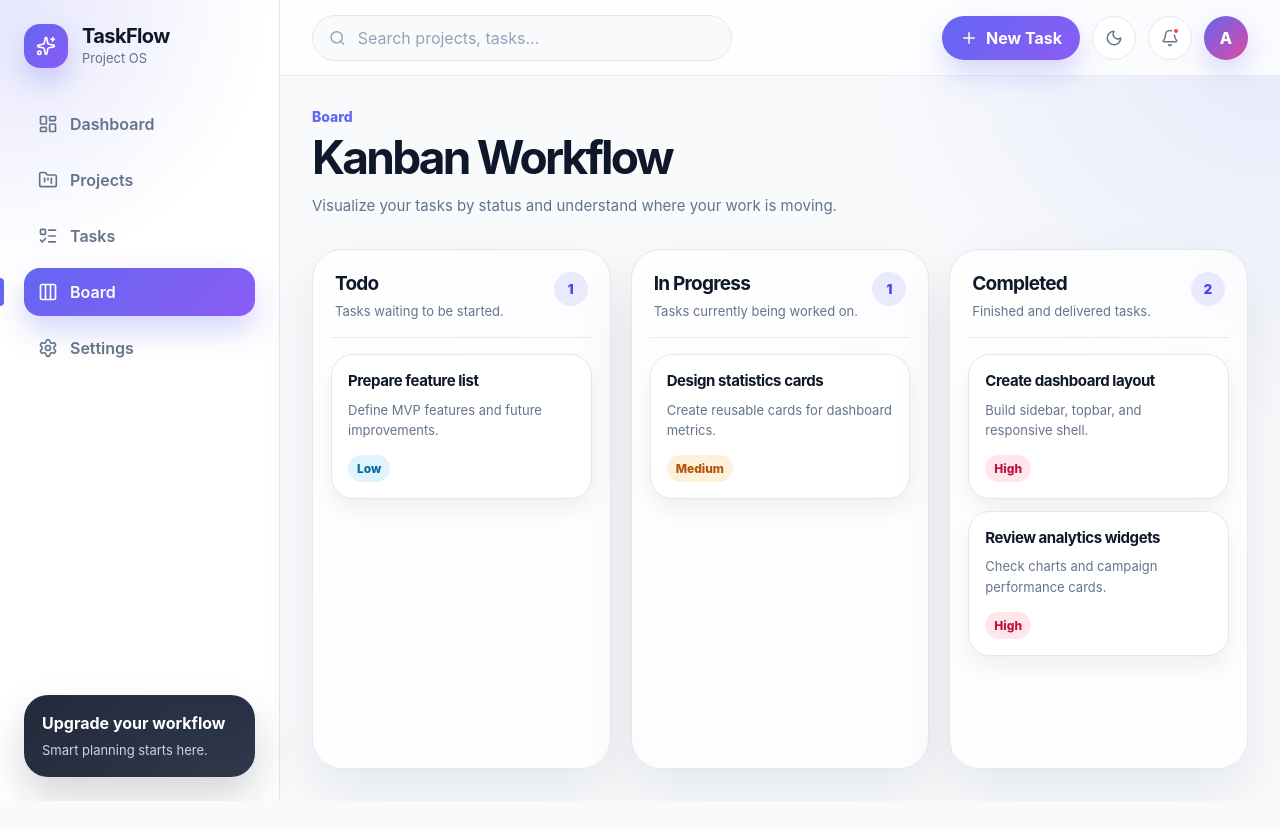
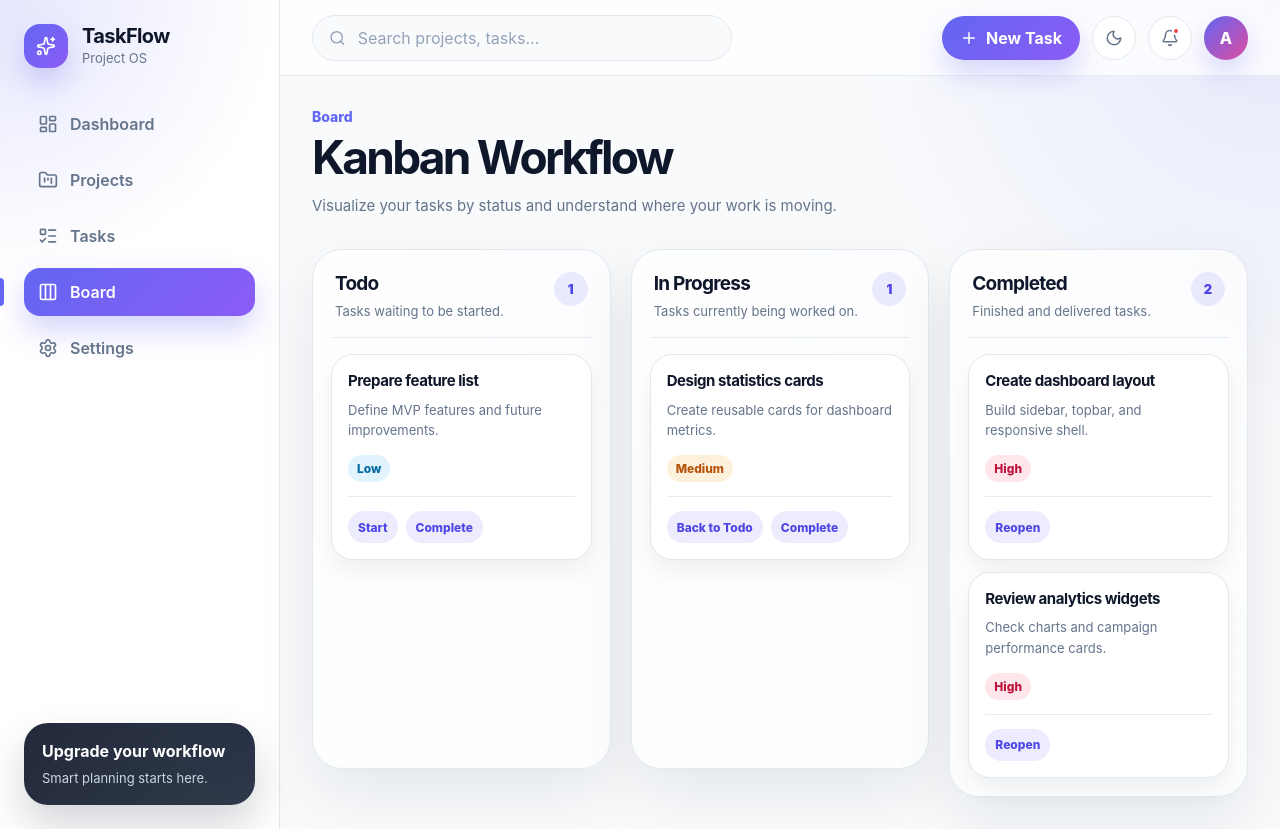
Before and after one commit to odaysaad2003-png/Task-flow-project, a React (Vite) app: page /board in a window 1280 px wide. Before the commit the page ends 801 px from the top, so only its background shows below. Built offline with nearby package versions, Linux system fonts and the light colour scheme.

Commit message:
feat: add board task status quick actions   task card action status

```diff
--- a/src/features/board/components/BoardColumn.jsx
+++ b/src/features/board/components/BoardColumn.jsx
@@ -1,7 +1,7 @@
 import BoardTaskCard from "../components/BoardTaskCard";
 import "../style/BoardColumn.css";
 
-export default function BoardColumn({title, description, tasks}) {
+export default function BoardColumn({title, description, tasks, onTaskStatusChange}) {
     const hasTasks = tasks.length > 0;
 
     return (
@@ -17,7 +17,7 @@ export default function BoardColumn({title, description, tasks}) {
 
             <div className="board-column-list">
                 {hasTasks ? (
-                    tasks.map((task) => <BoardTaskCard key={task.id} task={task} />)
+                    tasks.map((task) => <BoardTaskCard key={task.id} task={task} onStatusChange={onTaskStatusChange} />)
                 ) : (
                     <div className="board-column-empty">No tasks in this column.</div>
                 )}
--- a/src/features/board/components/BoardTaskCard.jsx
+++ b/src/features/board/components/BoardTaskCard.jsx
@@ -1,12 +1,57 @@
 import "../style/BoardTaskCard.css";
+const nextStatusActions = {
+    todo: [
+        {
+            label: "Start",
+            nextStatus: "in-progress",
+        },
+        {
+            label: "Complete",
+            nextStatus: "completed",
+        },
+    ],
+    "in-progress": [
+        {
+            label: "Back to Todo",
+            nextStatus: "todo",
+        },
+        {
+            label: "Complete",
+            nextStatus: "completed",
+        },
+    ],
+    completed: [
+        {
+            label: "Reopen",
+            nextStatus: "in-progress",
+        },
+    ],
+};
 
-export default function BoardTaskCard({task}) {
+export default function BoardTaskCard({task , onStatusChange}) {
+
+
+      const actions = nextStatusActions[task.status] || [];
+
     return (
         <article className="board-task-card">
             <h3>{task.title}</h3>
             <p>{task.description}</p>
 
             <div className={`board-priority priority-${task.priority}`}>{task.priority}</div>
+            {actions.length > 0 && (
+                <div className="board-task-actions">
+                    {actions.map((action) => (
+                        <button
+                            key={action.nextStatus}
+                            type="button"
+                            onClick={() => onStatusChange(task.id, action.nextStatus)}
+                        >
+                            {action.label}
+                        </button>
+                    ))}
+                </div>
+            )}
         </article>
     );
 }
--- a/src/features/board/style/BoardTaskCard.css
+++ b/src/features/board/style/BoardTaskCard.css
@@ -54,3 +54,34 @@
   color: #be123c;
   background: rgba(244, 63, 94, 0.13);
 }
+
+
+.board-task-actions {
+  display: flex;
+  flex-wrap: wrap;
+  gap: 8px;
+  margin-top: 14px;
+  padding-top: 14px;
+  border-top: 1px solid var(--color-border-soft);
+}
+
+.board-task-actions button {
+  height: 32px;
+  padding: 0 10px;
+  border: 0;
+  border-radius: 999px;
+  color: var(--color-primary-dark);
+  background: var(--color-primary-soft);
+  font-size: 12px;
+  font-weight: 850;
+  transition:
+    transform var(--transition-fast),
+    background var(--transition-fast),
+    box-shadow var(--transition-fast);
+}
+
+.board-task-actions button:hover {
+  transform: translateY(-2px);
+  background: rgba(99, 102, 241, 0.18);
+  box-shadow: var(--shadow-sm);
+}
--- a/src/pages/BoardPage.jsx
+++ b/src/pages/BoardPage.jsx
@@ -25,9 +25,26 @@ const boardColumns = [
 ];
 
 export default function BoardPage() {
-    const [tasks] = useLocalStorage("taskflow-tasks", mockTasks);
+    const [tasks , setTasks] = useLocalStorage("taskflow-tasks", mockTasks);
 
     const hasTasks = tasks.length > 0;
+
+
+    function handleUpdateTaskStatus(taskId, newStatus) {
+        const today = new Date().toISOString().split("T")[0];
+
+        setTasks((currentTasks) =>
+            currentTasks.map((task) =>
+                task.id === taskId
+                    ? {
+                          ...task,
+                          status: newStatus,
+                          updatedAt: today,
+                      }
+                    : task
+            )
+        );
+    }
 
     return (
         <div className="board-page">
@@ -48,6 +65,7 @@ export default function BoardPage() {
                                 title={column.title}
                                 description={column.description}
                                 tasks={columnTasks}
+                                onTaskStatusChange={handleUpdateTaskStatus}
                             />
                         );
                     })}
```
